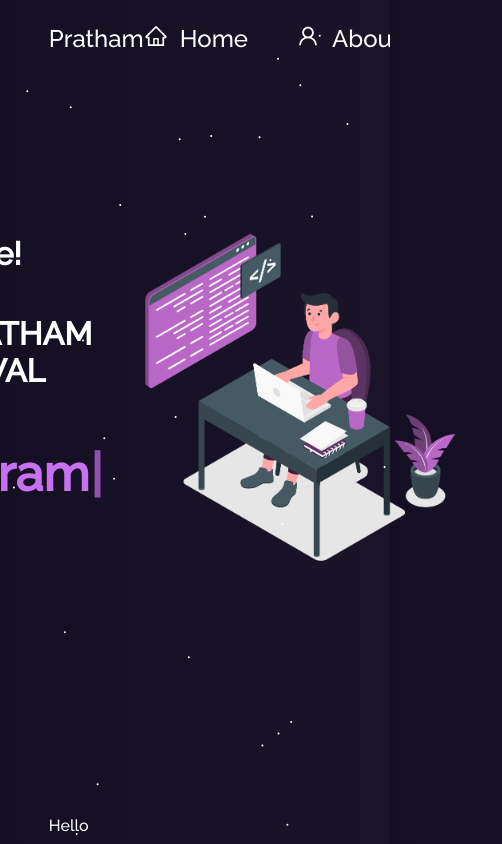
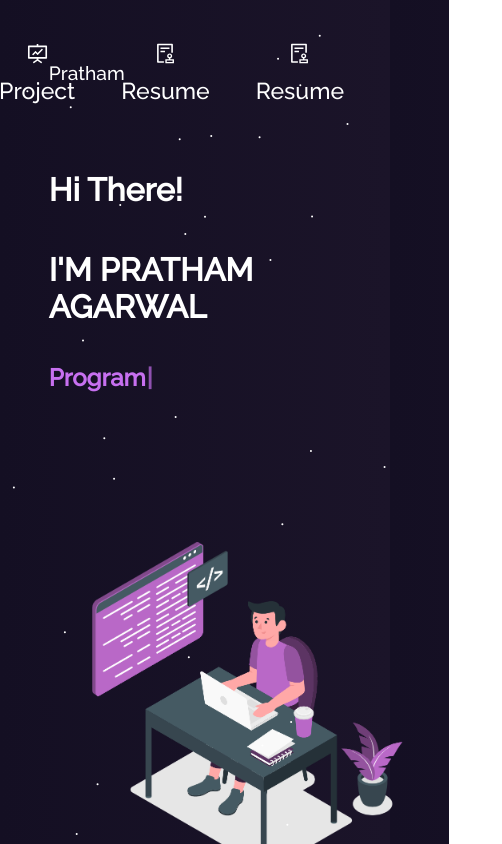
Before and after one commit to WannaBeChicken/Portfolio-React, a React (Create React App) app: page / in a window 390 px wide. Shown: the top 844 px of the page, 502 px wide, since content can reach past the window. Built offline with nearby package versions, Linux system fonts and the light colour scheme.

Commit message:
Added Responsiveness

```diff
--- a/public/index.html
+++ b/public/index.html
@@ -5,6 +5,7 @@
     <meta http-equiv="X-UA-Compatible" content="IE=edge" />
     <meta name="viewport" content="width=device-width, initial-scale=1.0" />
     <link rel="stylesheet" href="style.css" />
+    <link rel="stylesheet" href="queries.css" />
     <title>Portfolio</title>
   </head>
   <body>
--- /dev/null
+++ b/public/queries.css
@@ -0,0 +1,19 @@
+@media (max-width:84em){
+    .nav-link{
+        flex-direction: column;
+        align-items: center;
+    }
+}
+
+@media (max-width:47em) {
+    .home-container .container{
+        flex-direction: column;
+    }
+    .typewriter{
+        font-size: 1.5rem;
+    }
+    .home2-container .container {
+        flex-direction: column;
+    }
+
+}
--- a/public/style.css
+++ b/public/style.css
@@ -44,29 +44,30 @@ body {
   /* height: 3em; */
   /* align-items: center; */
 }
-.navbar .container {
+.navbar .container, .navbar .container .collapse{
   /* height: 3em; */
   width: 75%;
   margin: 0 auto;
   padding: 1em 0;
   align-items: center;
-  font-size: 1.5em;
+  font-size: 1.2em;
   display: flex;
   /* gap: 30px; */
   /* flex-basis: 100%; */
+  /* flex-grow: 1; */
 }
 
 .navbar-nav {
   display: flex;
-  flex-grow: 1;
+  /* flex-grow: 1; */
   gap: 2em;
   /* align-self: baseline; */
-  /* width:100%; */
+  width:100%;
   justify-content: flex-end;
 }
-.navbar-nav:last-child {
+/* .navbar-nav:last-child {
   margin-right: 3em;
-}
+} */
 .nav-link {
   transition: all 0.3s ease-out 0s !important;
   display: flex;
@@ -79,6 +80,56 @@ a:hover,
 a:active {
   text-decoration: none;
   color: white;
+}
+.navbar-toggler {
+  position: relative !important;
+  background-color: transparent !important;
+  border-color: transparent !important;
+}
+
+.navbar-toggler span {
+  display: block !important;
+  background-color: #be50f4 !important;
+  height: 4px !important;
+  width: 27px !important;
+  margin-top: 5px !important;
+  margin-bottom: 5px !important;
+  transform: rotate(0deg) !important;
+  left: 0 !important;
+  opacity: 1 !important;
+}
+
+.navbar-toggler:focus,
+.navbar-toggler:active {
+  outline: 0 !important;
+}
+
+.navbar-toggler span:nth-child(1),
+.navbar-toggler span:nth-child(3) {
+  transition: transform 0.35s ease-in-out !important;
+  transition: transform 0.35s ease-in-out !important;
+}
+
+.navbar-toggler:not(.collapsed) span:nth-child(1) {
+  position: absolute !important;
+  left: 12px !important;
+  top: 10px !important;
+  transform: rotate(135deg) !important;
+  opacity: 0.9 !important;
+}
+
+.navbar-toggler:not(.collapsed) span:nth-child(2) {
+  height: 12px !important;
+  visibility: hidden !important;
+  background-color: transparent !important;
+}
+
+.navbar-toggler:not(.collapsed) span:nth-child(3) {
+  position: absolute !important;
+  left: 12px !important;
+  top: 10px !important;
+  transform: rotate(-135deg) !important;
+  opacity: 0.9 !important;
 }
 
 /* ---------------------------------------- Home Page Part1 ------------------------------------ */
@@ -108,7 +159,7 @@ a:active {
 }
 
 .typewriter {
-  font-size: 50px;
+  font-size: 3.125rem;
 }
 .home-logo {
   /* align-content: center; */
--- a/src/components/NavBar.jsx
+++ b/src/components/NavBar.jsx
@@ -15,6 +15,7 @@ import {
 
 function NavBar() {
   const [issticky, updateNavbar] = React.useState(false);
+  const [expand, updateExpanded] = React.useState(false);
   function checkIfSticky() {
     if (window.scrollY >= 20) {
       updateNavbar(true);
@@ -25,19 +26,34 @@ function NavBar() {
   window.addEventListener("scroll", checkIfSticky);
 
   return (
-
     <Container className="navbar-container">
       {/* <Header /> */}
       {/* <Content /> */}
-      <Navbar className={issticky && "sticky"} bg="dark" variant="dark">
+      <Navbar
+        expanded={expand}
+        className={issticky && "sticky"}
+        bg="dark"
+        variant="dark"
+      >
         <Container>
           <Navbar.Brand href="#home">Pratham</Navbar.Brand>
+          {/* <Navbar.Toggle
+            aria-controls="responsive-navbar-nav"
+            onClick={() => {
+              updateExpanded(expand ? false : "expanded");
+            }}
+          >
+            <span></span>
+            <span></span>
+            <span></span>
+          </Navbar.Toggle> */}
+          <Navbar.Collapse id="responsive-navbar-nav">
             <Nav className="me-auto">
-            <Nav.Link as={Link} smooth to="#home">
+              <Nav.Link as={Link} smooth to="#home" onClick={() => updateExpanded(false)}>
                 <AiOutlineHome className="icon" />
                 Home
               </Nav.Link>
-            <Nav.Link as={Link} smooth to="#about">
+              <Nav.Link as={Link} smooth to="#about" onClick={() => updateExpanded(false)}>
                 <AiOutlineUser className="icon" />
                 About
               </Nav.Link>
@@ -54,6 +70,7 @@ function NavBar() {
                 Resume
               </Nav.Link>
             </Nav>
+          </Navbar.Collapse>
         </Container>
       </Navbar>
     </Container>
```
Lines whose indentation alone changed are shown as unchanged.
